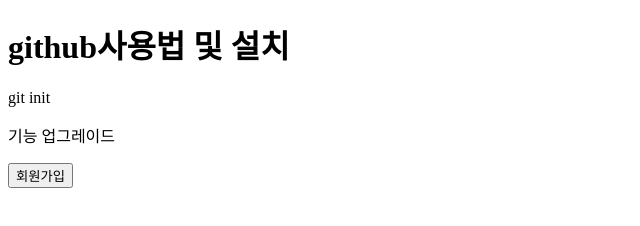
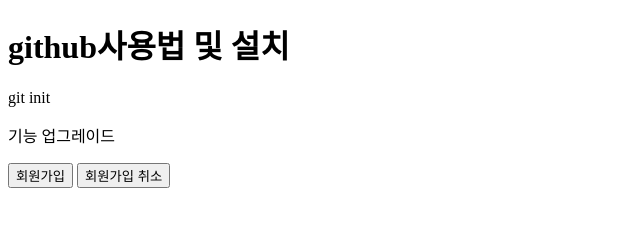
Before and after one commit to wkdwl2/company2-project, a plain HTML site: page index.html in a window 1280 px wide. Shown: the whole page, without its empty margins (0-640 px from the left). Drawn offline with Linux system fonts and the light colour scheme.

Commit message:
freshman third commit

```diff
--- a/index.html
+++ b/index.html
@@ -14,5 +14,9 @@
     <p>기능 업그레이드</p>
 
     <button>회원가입</button>
+
+    <!-- 두번째 변경 -->
+    <button>회원가입 취소</button>
+
 </body>
 </html>
```
